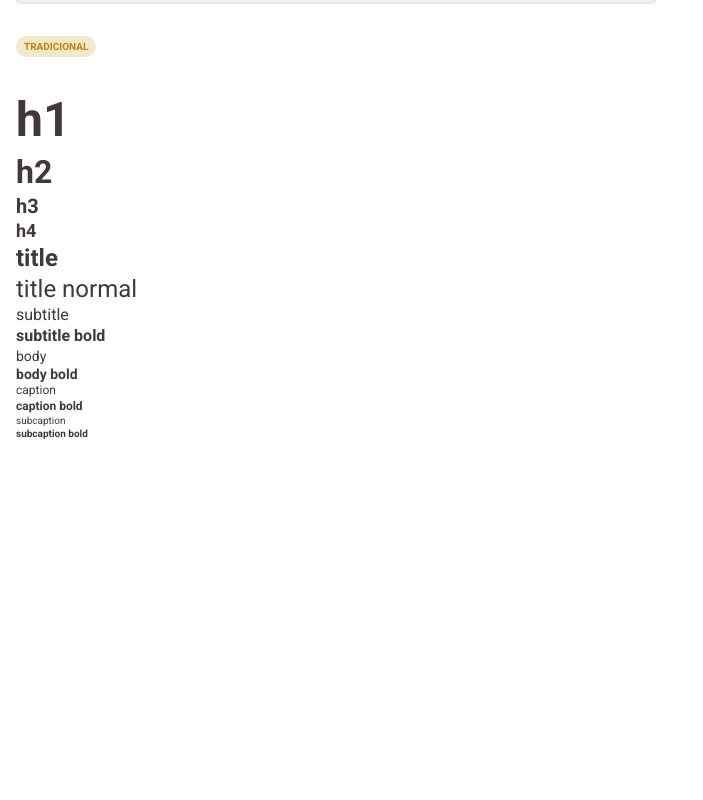
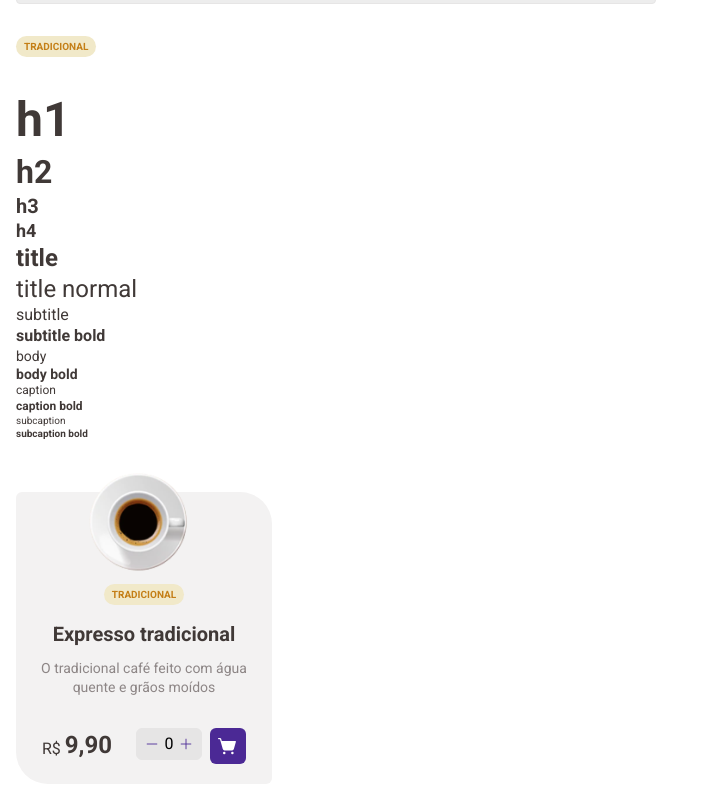
Before and after one commit to alex-britto/PDCoffe, a React (Vite) app: page / in a window 1280 px wide. Shown: the part 299-1099 px from the top of the page, without its empty margins (0-703 px from the left). Before the commit the page ends 800 px from the top, so only its background shows below. Built offline with nearby package versions, Linux system fonts and the light colour scheme.

Commit message:
feat: catalogitem component

```diff
--- a/src/App.tsx
+++ b/src/App.tsx
@@ -1,7 +1,7 @@
 import styled, { ThemeProvider } from "styled-components"
 
 import { defaultTheme } from "./styles/themes/defaultTheme"
-import { ButtonsExample, NumberInputExample, SelectInputExample, TextField, StatusExample, TypographyExample } from "./components"
+import { ButtonsExample, NumberInputExample, SelectInputExample, TextField, StatusExample, TypographyExample, CatalogItemExample } from "./components"
 
 function App() {
   return (
@@ -24,6 +24,9 @@ function App() {
           <Container>
             <TypographyExample />
           </Container>
+          <Container>
+            <CatalogItemExample />
+          </Container>
      </ThemeProvider>
   )
 }
--- /dev/null
+++ b/src/components/CatalogItem/CatalogItem.tsx
@@ -0,0 +1,106 @@
+import { ShoppingCartSimple } from "phosphor-react";
+import { HTMLAttributes, ReactNode } from "react"
+import styled, { css, useTheme } from "styled-components";
+import { NumberInput, Status, Typography, Button } from '../../components'
+
+export interface CatalogItemProps extends HTMLAttributes<HTMLDivElement> {
+    icon: ReactNode;
+    title: string;
+    subtitle: string;
+    priceTag: string | number;
+    onClick?: () => void
+    statusColor: string;
+    statusBgColor: string;
+    statusText: string;
+    typographyColor?: string;
+    numberInputValue: number;
+    onSubtraction: () => void;
+    onAddition: () => void;
+}
+
+const CatologItem = ({
+    icon,
+    title,
+    subtitle,
+    priceTag,
+    onClick,
+    statusColor,
+    statusBgColor,
+    statusText,
+    typographyColor,
+    numberInputValue,
+    onSubtraction,
+    onAddition,
+    ...rest }: CatalogItemProps) => {
+        const theme = useTheme()
+
+    return (
+        <Container onClick={onClick} {...rest}>
+            <Content>
+            {icon && <span className="mr-3 -mt-10">{icon}</span>}
+            <Status color={statusColor} bgColor={statusBgColor} text={statusText} containerProps={{ className: "mt-3" }} />
+            {title && <Typography variant="h3" className="mt-4">{title}</Typography>}
+            {subtitle &&
+            <Typography variant="body" fontColor={typographyColor} className="text-center mt-3 mb-8 subtitle">
+                    {subtitle}
+            </Typography>}
+            <Fragment>
+            {priceTag && (
+                <Fragment>
+                    <Typography variant="subtitle" className="mt-2 mr-1">R$</Typography>
+                    <Typography variant="title" className="mr-6">{priceTag}</Typography>
+                </Fragment>
+            )}
+            <NumberInput
+                value={numberInputValue}
+                onSubtraction={onSubtraction}
+                onAddition={onAddition}
+            />
+            <Button
+                icon={<ShoppingCartSimple size={20} weight="fill" color="white" />}
+                bgColor={theme.colors.purple.dark}
+                bgHoverColor={theme.colors.purple.default}
+                textColor={theme.colors.white}
+                onClick={() => console.log("comprei")}
+                className="ml-2"
+        />
+            </Fragment>
+            </Content>
+        </Container>
+    )
+}
+
+const Container = styled.div`
+    background: transparent;
+    overflow: hidden;
+`
+
+const Fragment = styled.div`
+    display: flex;
+    flex-direction: row;
+`
+
+const Content = styled.div`
+    ${({ theme }) => css`
+        display: flex;
+        flex-direction: column;
+        position: relative;
+
+        align-items: center;
+        justify-content: flex-start;
+
+        width: auto;
+
+        margin-top: 20px;
+        padding: 20px;
+
+        background: ${theme.colors.base.card};
+        border-radius: 6px 32px;
+
+        .subtitle {
+            max-width: 216px;
+        }
+    `}
+`
+
+export default CatologItem
--- /dev/null
+++ b/src/components/CatalogItem/index.ts
@@ -0,0 +1 @@
+export { default as CatalogItem } from './CatalogItem'
--- /dev/null
+++ b/src/components/Examples/CatalogItemExample.tsx
@@ -0,0 +1,31 @@
+import { CatalogItem } from "../CatalogItem"
+import Expresso from '../../assets/icons/expresso.png'
+import { useTheme } from "styled-components"
+import { useState } from "react"
+
+const CatalogItemExample = () => {
+    const theme = useTheme()
+    const expressoIcon = <img src={Expresso} />
+
+    const [inputValue, setInputValue] = useState(0)
+
+    return (
+        <div className="m-4">
+        <CatalogItem
+            icon={expressoIcon}
+            statusBgColor={theme.colors.yellow.light}
+            statusColor={theme.colors.yellow.dark}
+            statusText="Tradicional"
+            title="Expresso tradicional"
+            subtitle="O tradicional café feito com água quente e grãos moídos"
+            typographyColor={theme.colors.base.label}
+            priceTag="9,90"
+            numberInputValue={inputValue}
+            onSubtraction={() => setInputValue((inputValue) => inputValue > 0 ? inputValue - 1 : inputValue)}
+            onAddition={() => setInputValue((inputValue) => inputValue + 1)}
+        />
+        </div>
+    )
+}
+
+export default CatalogItemExample
--- a/src/components/Examples/index.ts
+++ b/src/components/Examples/index.ts
@@ -3,3 +3,4 @@ export { default as NumberInputExample } from './NumberInputExample'
 export { default as SelectInputExample } from './SelectInputExample'
 export { default as StatusExample } from './StatusExample'
 export { default as TypographyExample } from './TypographyExample'
+export { default as CatalogItemExample } from './CatalogItemExample'
--- a/src/components/NumberInput/NumberInput.tsx
+++ b/src/components/NumberInput/NumberInput.tsx
@@ -1,8 +1,9 @@
 import {Minus, Plus} from 'phosphor-react'
+import { InputHTMLAttributes } from 'react';
 import styled, { css } from 'styled-components';
 import { defaultTheme } from '../../styles/themes/defaultTheme';
 
-export interface NumberInputProps {
+export interface NumberInputProps extends InputHTMLAttributes<HTMLInputElement> {
     value: number;
     onAddition: () => void;
     onSubtraction: () => void;
@@ -63,7 +64,9 @@ const Container = styled.div`
 
            input {
             width: 20px;
+
             text-align: center;
+
             border: none;
             background-color: ${theme.colors.transparent};
           }
--- a/src/components/Status/Status.tsx
+++ b/src/components/Status/Status.tsx
@@ -1,7 +1,7 @@
 import { HTMLAttributes } from "react";
 import styled, { css } from "styled-components";
 
-export interface StatusProps {
+export interface StatusProps extends HTMLAttributes<HTMLDivElement> {
     color: string;
     bgColor: string;
     text: string;
--- a/src/components/Typography/Typography.tsx
+++ b/src/components/Typography/Typography.tsx
@@ -6,25 +6,25 @@ type Variant = "h1" | "h2" | "h3" | "h4" | "title" | "subtitle" | "body" | "capt
 export interface TypographyProps extends HTMLAttributes<HTMLParagraphElement>{
     variant: Variant;
     children: ReactNode;
-    color?: string;
+    fontColor?: string;
     fontFamily?: string;
     fontWeight?: string;
 }
 
-const Typography = ({ variant, children, color, fontFamily, fontWeight, ...rest }: TypographyProps) => {
+const Typography = ({ variant, children, fontColor, fontFamily, fontWeight, ...rest }: TypographyProps) => {
     return (
-        <TypographyStyled variant={variant} fontFamily={fontFamily} fontWeight={fontWeight} {...rest}>
+        <TypographyStyled variant={variant} fontFamily={fontFamily} fontWeight={fontWeight} fontColor={fontColor} {...rest}>
             {children}
         </TypographyStyled>
     )
 }
 
 const TypographyStyled = styled.p<TypographyProps>`
-    ${({ theme, color, variant, fontFamily, fontWeight }) => css`
+    ${({ theme, fontColor, variant, fontFamily, fontWeight }) => css`
         display: flex;
         align-items: center;
 
-        color: ${color ? color : theme.colors.base.subtitle};
+        color: ${fontColor ? fontColor : theme.colors.base.subtitle};
 
         font-family: "Roboto";
         font-size: 14px;
--- a/src/components/index.ts
+++ b/src/components/index.ts
@@ -1,4 +1,5 @@
 export * from './Button'
+export * from './CatalogItem'
 export * from './NumberInput'
 export * from './SelectInput'
 export * from './Status'
```
